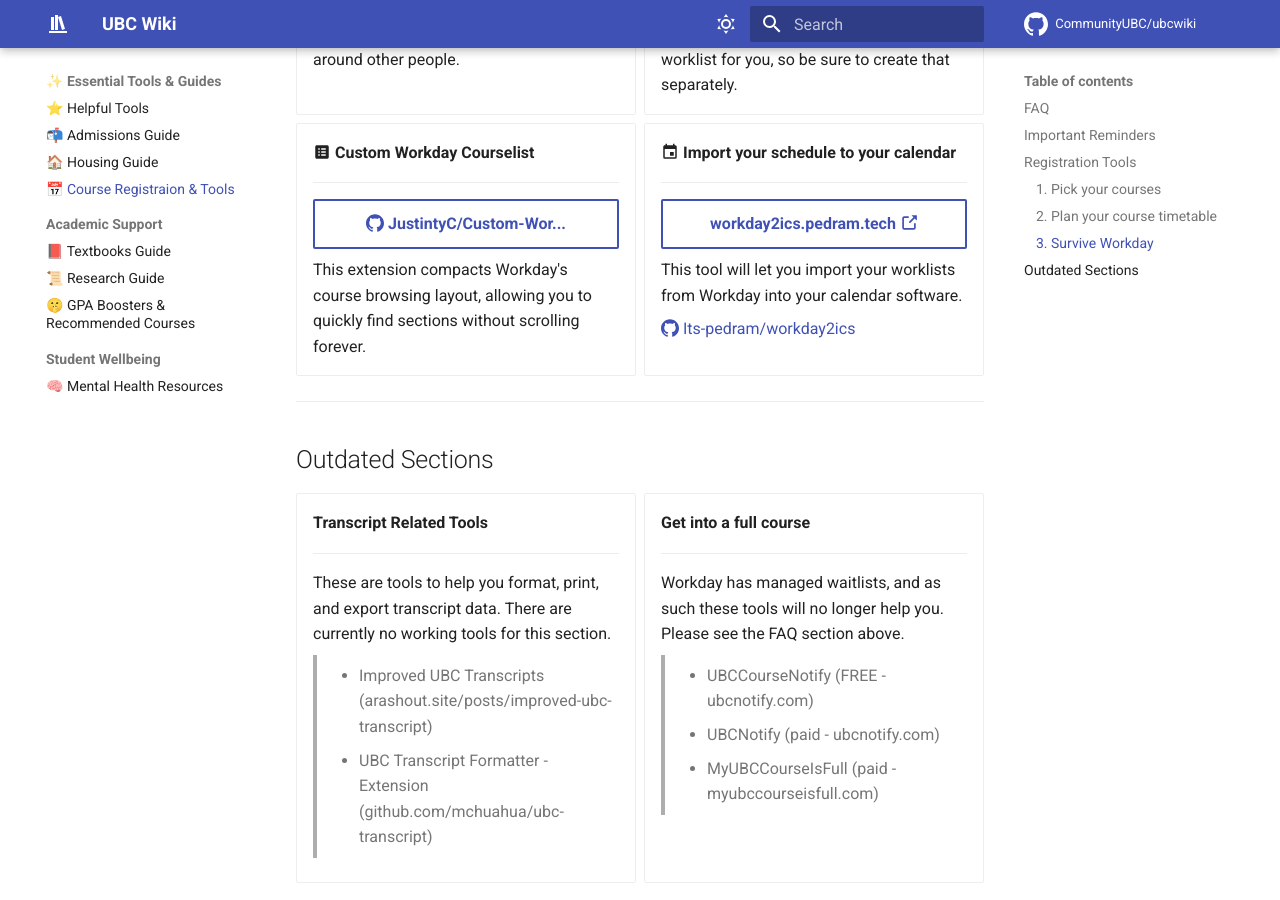
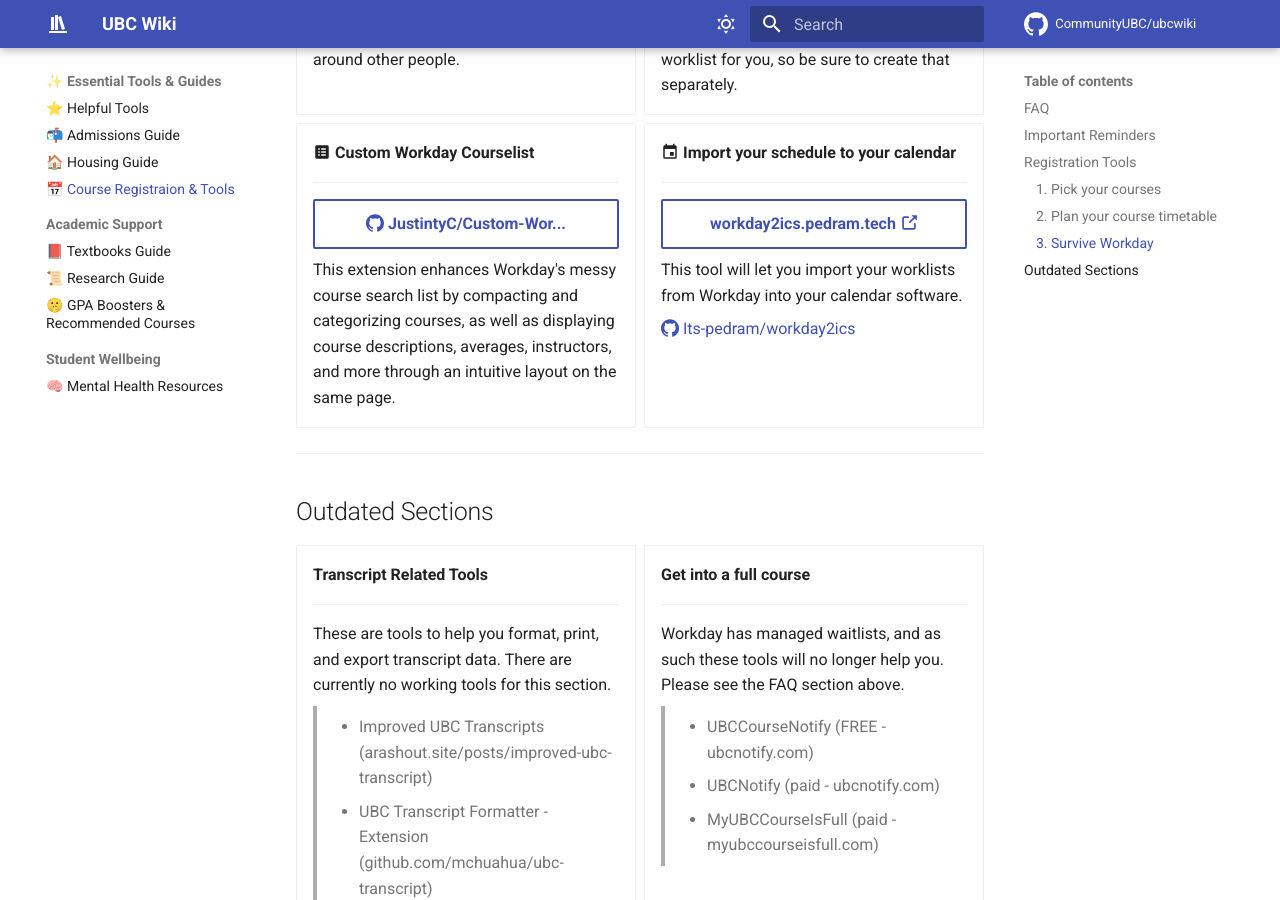
Before and after one commit to Community-UBC/wiki, an MkDocs documentation site: the page built from docs/course-planning/registration.md, in a window 1280 px wide and 900 px high, scrolled down 3436 px. Built offline with MkDocs 1.6.1 and Material for MkDocs 9.7.7, drawn with Linux system fonts in a browser that asks for light colours; plug-ins that fetch from the network failed and are left out; comment, search, counter and statistics services are not loaded.

Commit message:
Update description of tool

```diff
--- a/docs/course-planning/registration.md
+++ b/docs/course-planning/registration.md
@@ -226,7 +226,7 @@
 
     [:simple-github: JustintyC/Custom-Wor...](https://github.com/JustintyC/Custom-Workday-Courselist-Extension){ .md-button .md-button--stretch-center }
 
-    This extension compacts Workday's course browsing layout, allowing you to quickly find sections without scrolling forever.
+    This extension enhances Workday's messy course search list by compacting and categorizing courses, as well as displaying course descriptions, averages, instructors, and more through an intuitive layout on the same page.
 
 - :material-calendar: __Import your schedule to your calendar__
 
```
